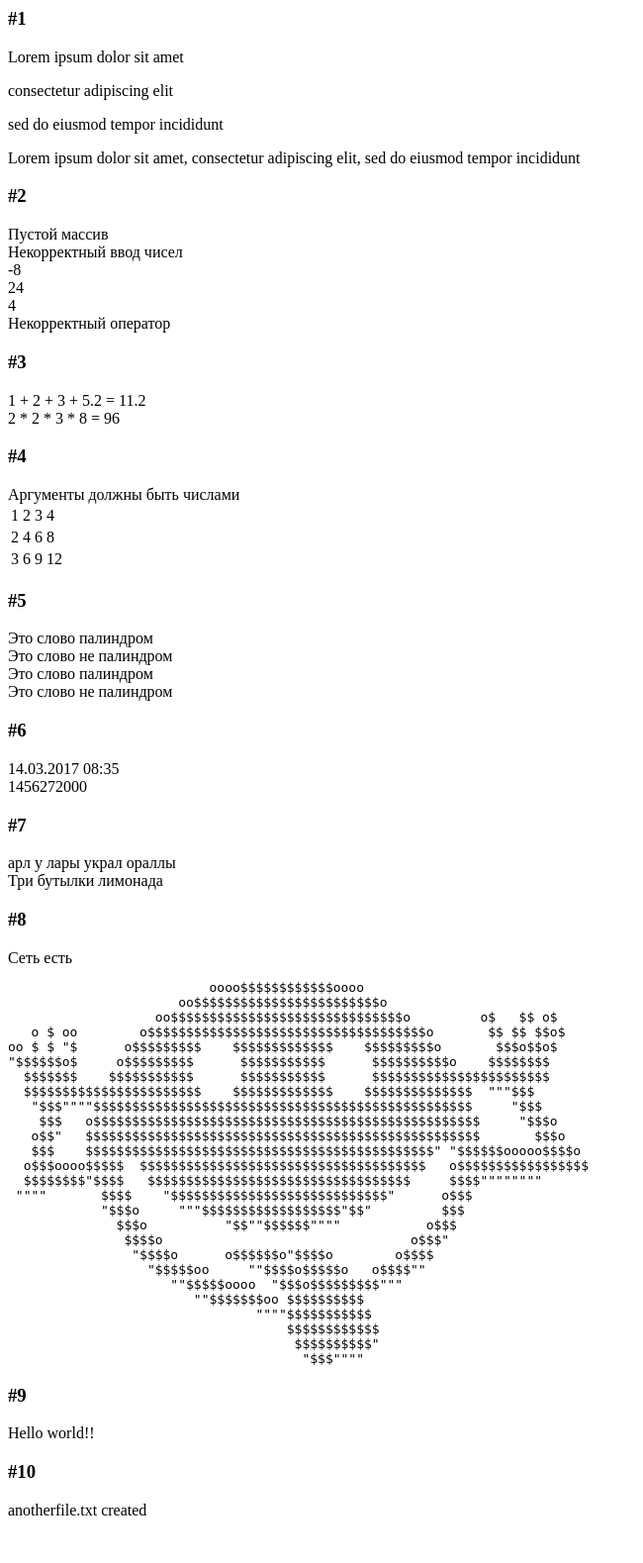
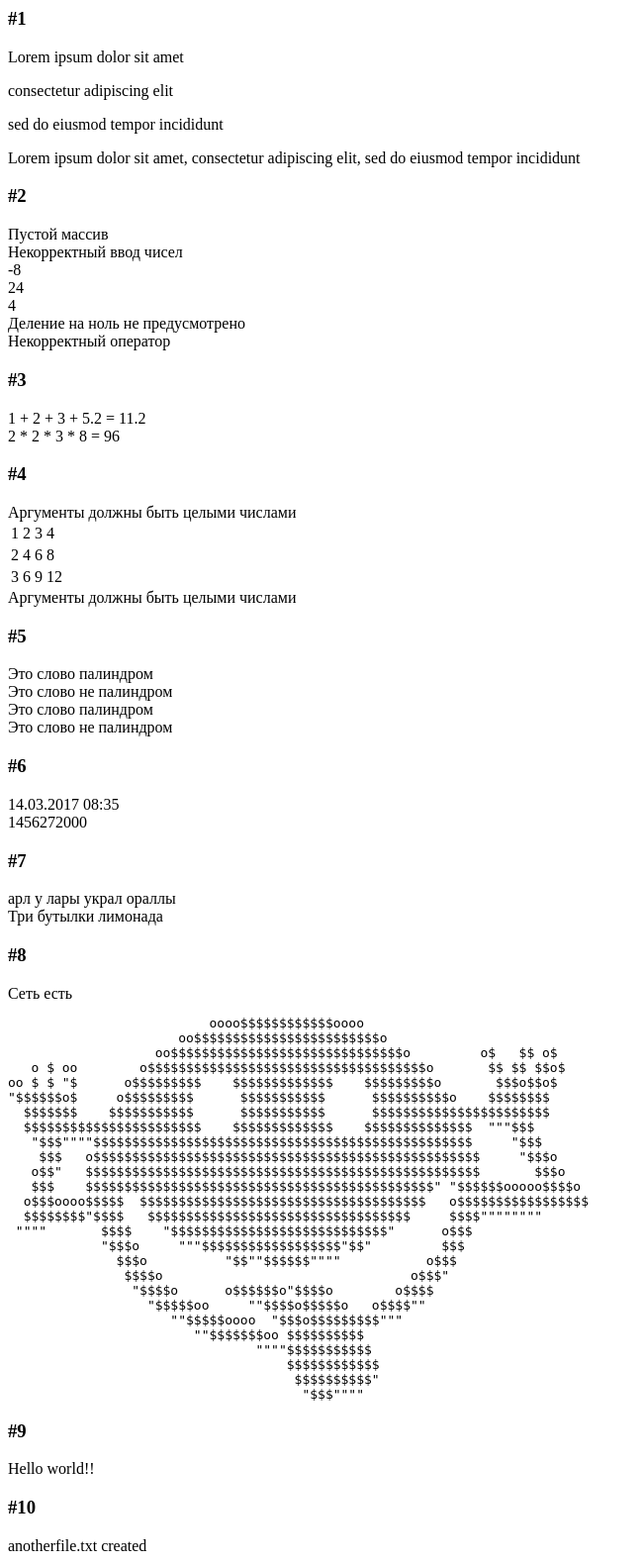
Before and after one commit to helvetic/lsphp, a PHP site: page / in a window 1280 px wide. Shown: the whole page at 99% size, without its empty margins (0-650 px from the left). Before the commit the page ends 1531 px from the top, so only its background shows below. Run offline with PHP 8.4, Linux system fonts and the light colour scheme.

Commit message:
#2,#3 Запрещено деление на ноль #4 Запрещено использование дробных чисел

```diff
--- a/lesson2/index.php
+++ b/lesson2/index.php
@@ -59,6 +59,10 @@ function calc($array, $operator)
         case '/':
             $result = $array[0];
             for ($i=1; $i<count($array); $i++) {
+                if ($array[$i] == 0) {
+                  $result = 'Деление на ноль не предусмотрено';
+                  break;
+                }
                 $result /= $array[$i];
             }
             break;
@@ -74,6 +78,7 @@ calc(['2e',2,3,4], '+');
 calc([1,2,3,4], '-');
 calc([1,2,3,4], '*');
 calc([2,2,0.25], '/');
+calc([2,4,0,3], '/');
 calc([1,2,3,4], '#');
 
 ?>
@@ -110,6 +115,10 @@ function calcEverything($operator)
         case '/':
             $result = $array[0];
             for ($i=1; $i<count($array); $i++) {
+                if ($array[$i] == 0) {
+                  $result = 'Деление на ноль не предусмотрено';
+                  break;
+                }
                 $result /= $array[$i];
             }
             break;
@@ -131,9 +140,9 @@ calcEverything('*', 2, 2, 3, 8);
 <?php
 function getMultiplyTable($num1, $num2)
 {
-    $checkedArray = array_filter(func_get_args(), "is_numeric");
+    $checkedArray = array_filter(func_get_args(), "is_int");
     if (count(func_get_args()) !== count($checkedArray)) {
-        echo 'Аргументы должны быть числами', '<br>';
+        echo 'Аргументы должны быть целыми числами', '<br>';
         return;
     }
 
@@ -152,6 +161,7 @@ function getMultiplyTable($num1, $num2)
 
 getMultiplyTable('d', 4);
 getMultiplyTable(3, 4);
+getMultiplyTable(3.14, 4);
 
 ?>
 
```
